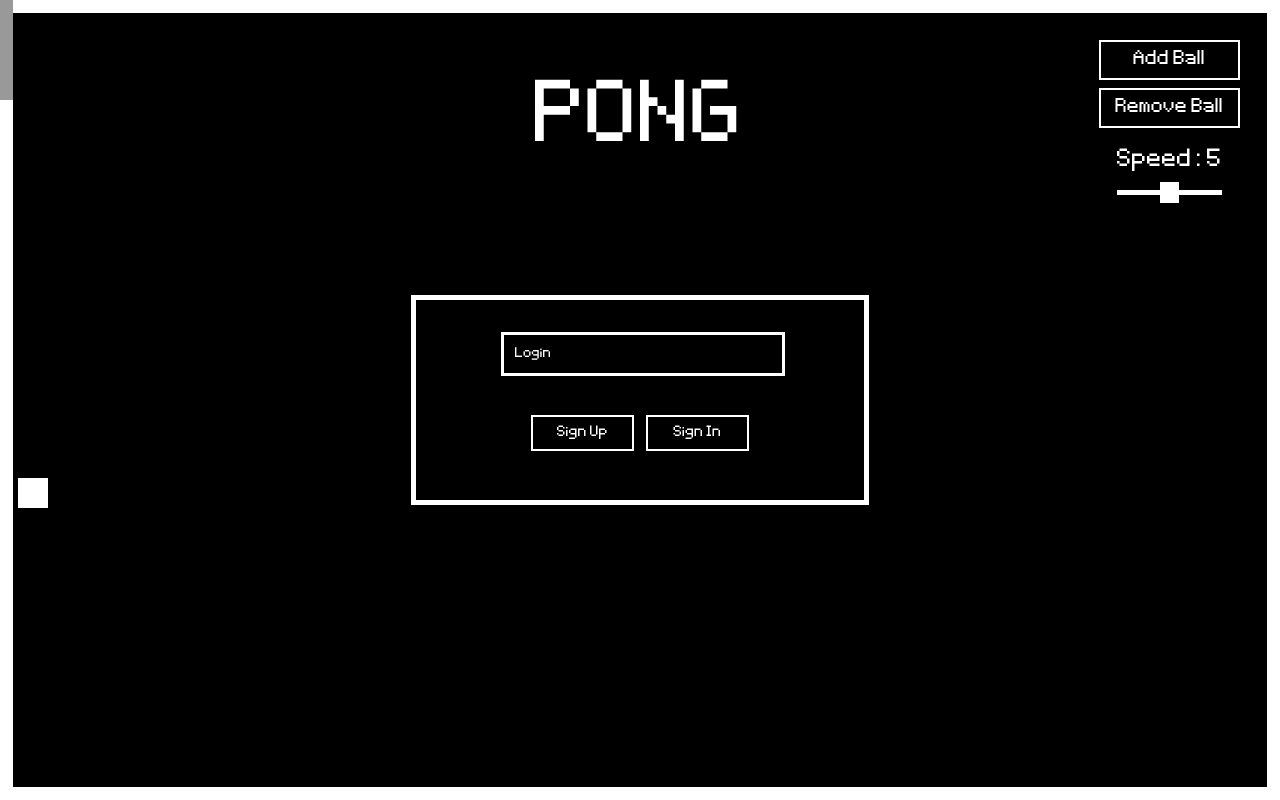
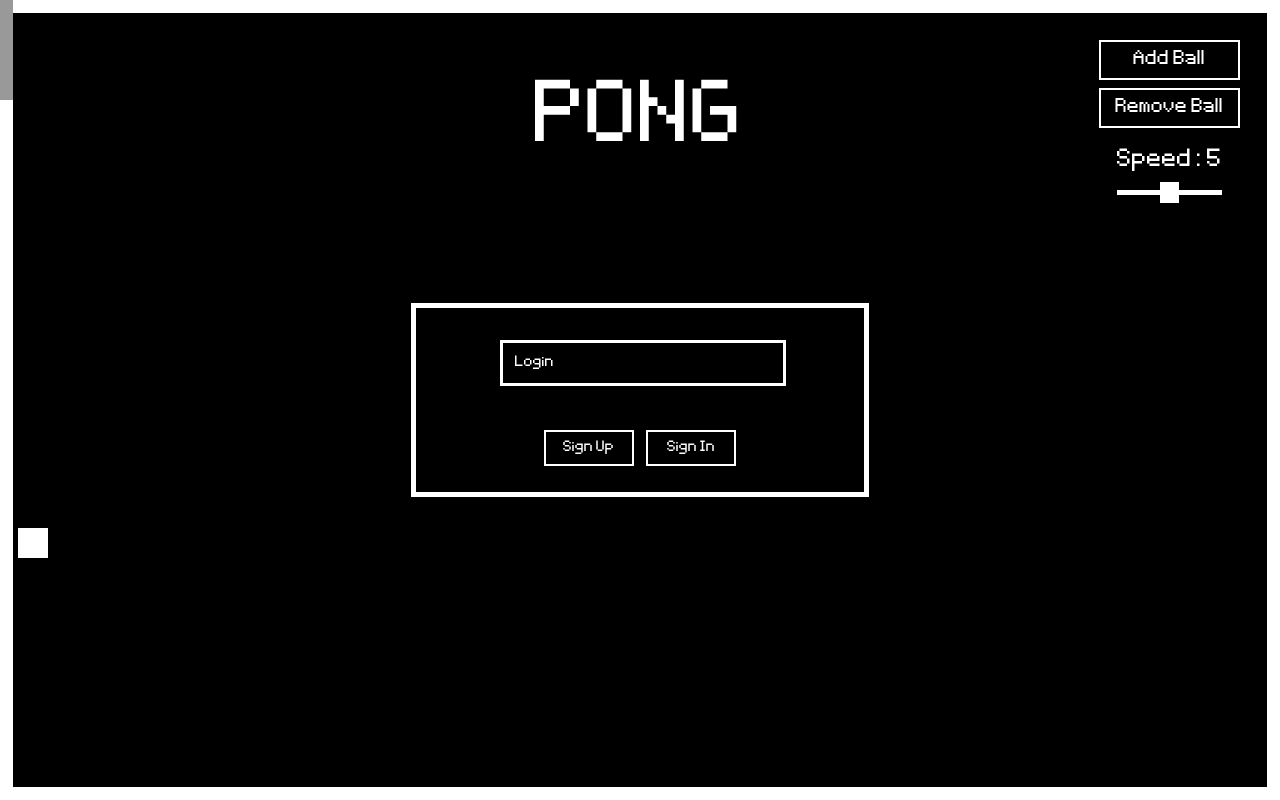
Before and after one commit to achatela/ft_transcendence, a React (Create React App) app in the folder src/front/: page / in a window 1280 px wide. Built offline with nearby package versions, Linux system fonts and the light colour scheme; a web font is replaced by a local one.

Commit message:
homepage op

```diff
--- a/src/front/src/Components/HomePage.tsx
+++ b/src/front/src/Components/HomePage.tsx
@@ -43,7 +43,7 @@ export default function HomePage(props: any) {
   function removeBall() {
     setBalls((prevBalls) => {
       "accessToken"
-      if (prevBalls.length > 1) {
+      if (prevBalls.length > 0) {
         return prevBalls.slice(0, -1);
       } else {
         return prevBalls;
@@ -161,12 +161,12 @@ export default function HomePage(props: any) {
         </div>
         <div className="remember-me-wrapper">
         </div>
+        {showErrorUser && usernameAlreadyExists()}
+        {showErrorUnique && loginNotUnique()}
+        {showErrorNot && loginNot()}
         <button className="sign-up-button" type="button" onClick={redirectFortyTwo}>Sign Up</button>
         <button className="sign-in-button" type="button" onClick={redirectSignIn}>Sign In</button>
       </div>
-      {showErrorUser && usernameAlreadyExists()}
-      {showErrorUnique && loginNotUnique()}
-      {showErrorNot && loginNot()}
       {balls.map((ball, index) => (
         <BouncingBall key={index} loginDiv={loginDivRef} speed={speed} />
       ))}
--- a/src/front/src/Components/css/HomePage.css
+++ b/src/front/src/Components/css/HomePage.css
@@ -20,7 +20,7 @@
     /* display: flex; */
     flex-direction: column;
     align-items: center;
-    height: 17vh;
+    height: 15vh;
     width: 30vw;
     padding: 2em;
     border: white 5px solid;
@@ -28,15 +28,9 @@
 
 .login-input[type="text"] {
     background: black;
-    /* width: 20vw; */
-    /* margin-left: calc(5vw); */
-    /* padding: 0.5em; */
-    /* margin-bottom: 1em; */
     color: white;
-    font-size: 1.4em;
+    font-size: 1.5em;
     outline: none;
-    /* flex-grow: 1; */
-    /* display: inline-block; */
 }
 
 .password-label {
@@ -84,8 +78,29 @@
     margin-right: 0.5em;
 }
 
+.alreadyExists {
+    color: red;
+    font-size: 2vw;
+    margin-top: -2.5vh;
+    text-align: center;
+}
+
+.loginNotUnique {
+    color: red;
+    font-size: 2vw;
+    margin-top: -2.5vh;
+    text-align: center;
+}
+
+.loginNot {
+    color: red;
+    font-size: 2vw;
+    margin-top: -2.5vh;
+    text-align: center;
+}
+
 .sign-up-button {
-    width: 8vw;
+    width: 7vw;
     background-color: black;
     border: white 2px solid;
     color: white;
@@ -94,13 +109,19 @@
     text-align: center;
     text-decoration: none;
     font-size: 3vh;
-    margin-top: 1vh;
-    margin-left: 6.5vw;
+    margin-top: 1.5vh;
+    margin-left: 7.5vw;
+    cursor: pointer;
+}
+
+.sign-up-button:hover {
+    color: black;
+    background-color: white;
     cursor: pointer;
 }
 
 .sign-in-button {
-    width: 8vw;
+    width: 7vw;
     background-color: black;
     border: white 2px solid;
     color: white;
@@ -109,8 +130,14 @@
     text-align: center;
     text-decoration: none;
     font-size: 3vh;
-    margin-top: 1vh;
+    margin-top: 1.5vh;
     margin-left: 1vw;
+    cursor: pointer;
+}
+
+.sign-in-button:hover {
+    color: black;
+    background-color: white;
     cursor: pointer;
 }
 
@@ -130,6 +157,12 @@
     height: 5vh;
 }
 
+.addBallButton:hover {
+    color: black;
+    background-color: white;
+    cursor: pointer;
+}
+
 .removeBallButton {
     background-color: black;
     border: white 2px solid;
@@ -146,23 +179,8 @@
     height: 5vh;
 }
 
-.alreadyExists {
-    font-size: 2.3vw;
-    position: absolute;
-    top: 48vh;
-    left: 42vw;
+.removeBallButton:hover {
+    color: black;
+    background-color: white;
+    cursor: pointer;
 }
-
-.loginNotUnique {
-    font-size: 2.3vw;
-    position: absolute;
-    top: 48vh;
-    left: 41vw;
-}
-
-.loginNot {
-    font-size: 2.3vw;
-    position: absolute;
-    top: 48vh;
-    left: 41vw;
-}
```
